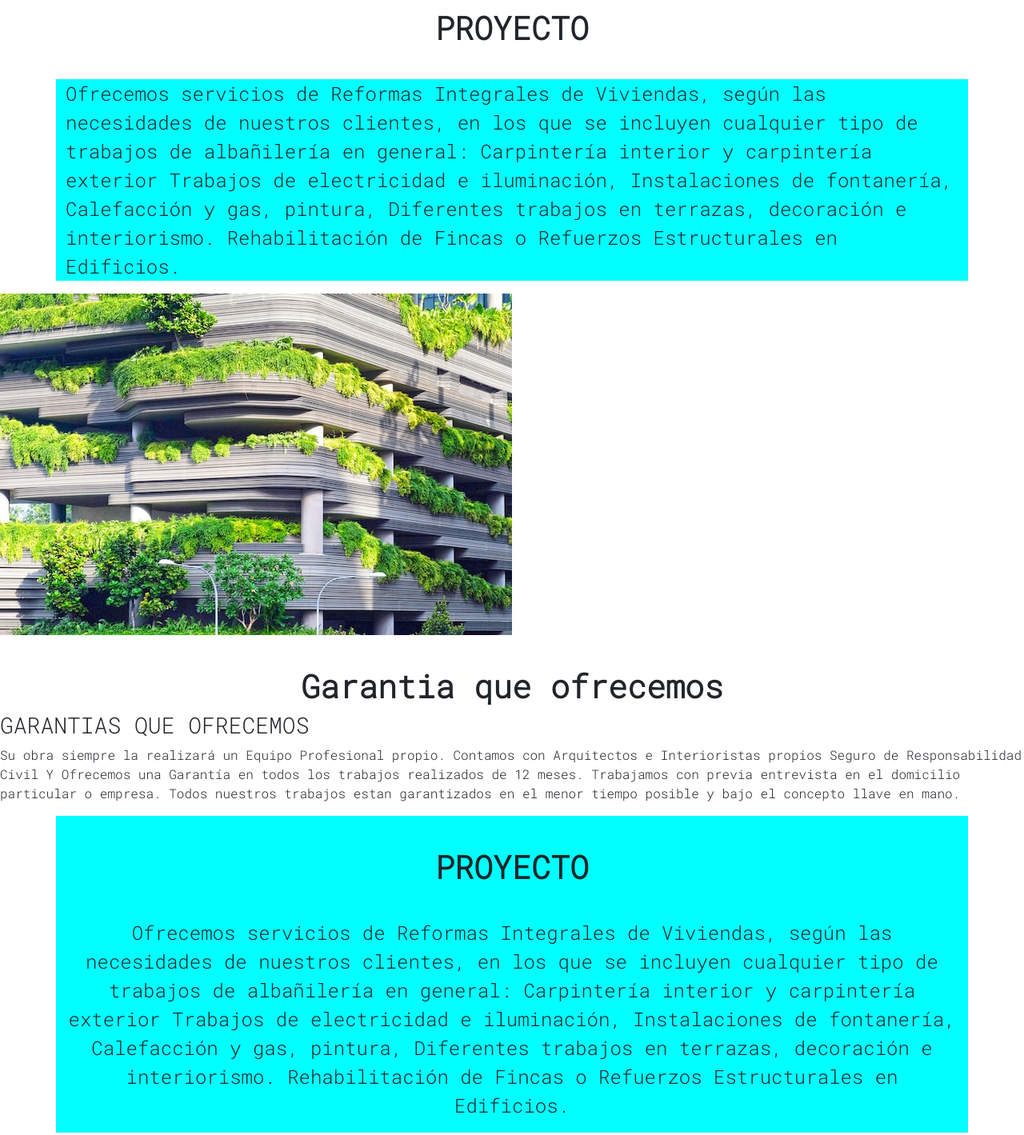
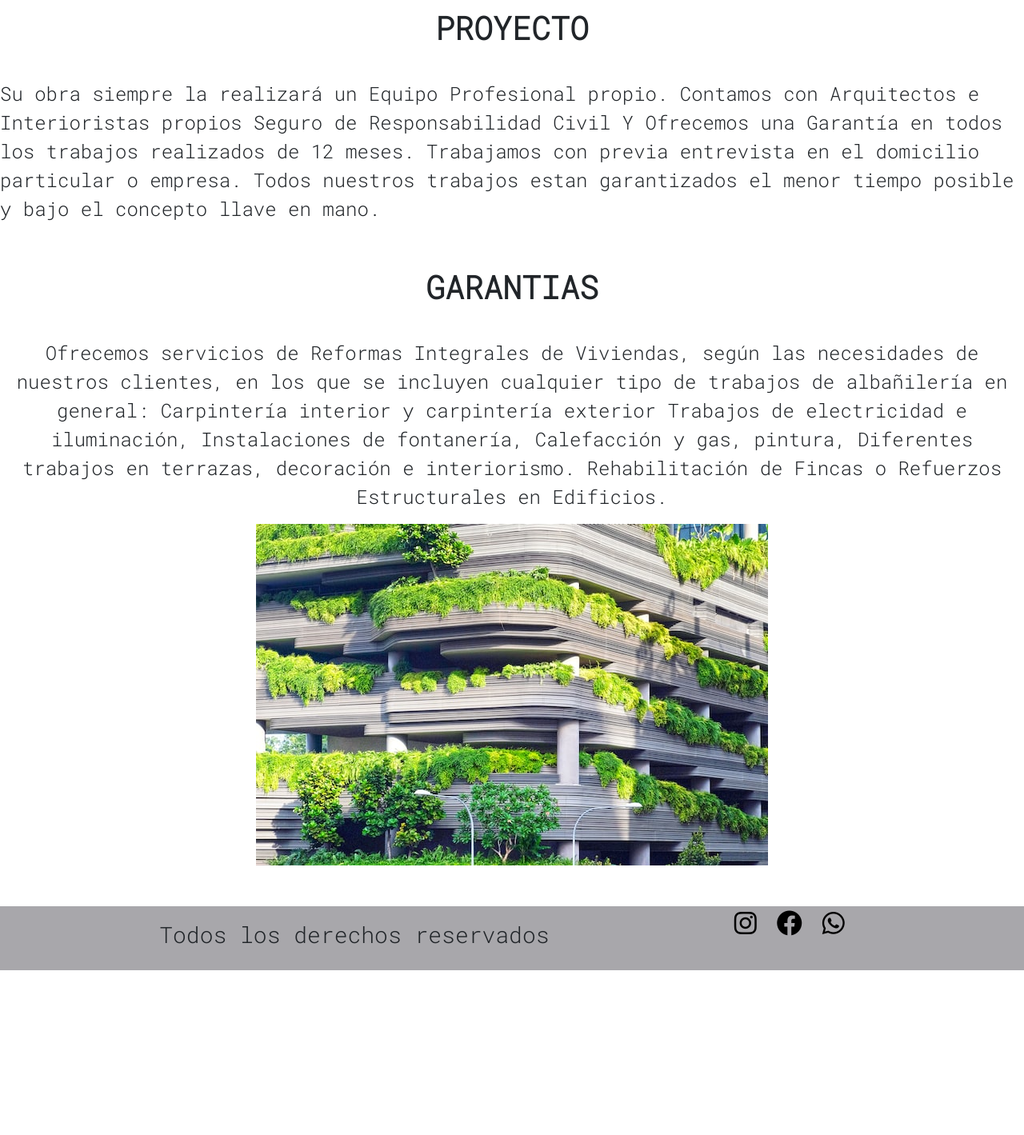
Before and after one commit to Nadiapascual92/Preentrega2-PASCUAL, a website: page pages/Proyecto.html in a window 1280 px wide. Shown: the part 149-1568 px from the top of the page at 80% size. Drawn offline with nearby package versions, Linux system fonts and the light colour scheme; files that its build step writes are made by us from their sources.

Commit message:
grids en pagina proyecto modificada

```diff
--- a/SCSS/misas.scss
+++ b/SCSS/misas.scss
@@ -431,10 +431,6 @@ width: 768px;
 
 
 /*---------------------------------PAGINA PROYECTO CON BOOTSTRAP-------------------------------*/
-.container{
-    background-color: aqua;
-
-}
 .h1proyecto{
     text-align: center;
     font-size:  50px;
--- a/pages/Proyecto.html
+++ b/pages/Proyecto.html
@@ -24,7 +24,7 @@
 </head>
 
 
-<!--Pagina PARA HACER con bootstrap grids-->
+<!--Paginan bootstrap grids-->
 
 <body>
     <header>
@@ -43,45 +43,29 @@
     <main>
         <h1 class="h1proyecto">PROYECTO</h1>
 
-        <div class="container">
+        <div>
             <p class="tamamo" class="text-center">
-            Ofrecemos servicios de Reformas Integrales de Viviendas, según las necesidades de nuestros clientes,
-            en los que se incluyen cualquier tipo de trabajos de albañilería en general: Carpintería interior y
-            carpintería exterior  Trabajos de electricidad e iluminación, Instalaciones de fontanería, Calefacción y gas, pintura, Diferentes trabajos en terrazas, decoración e interiorismo. Rehabilitación de Fincas o Refuerzos Estructurales en Edificios.
+            Su obra siempre la realizará un Equipo Profesional propio. Contamos con Arquitectos e Interioristas propios
+            Seguro de Responsabilidad Civil Y Ofrecemos una Garantía en todos los trabajos realizados de 12 meses.
+            Trabajamos con previa entrevista en el domicilio particular o empresa. Todos nuestros trabajos estan garantizados
+                 el menor tiempo posible y bajo el concepto llave en mano.
             </p>
         </div>
+</main>
 
-    </main>
-        <div>
-            <img src="../img/imagenpequeaniaparapaginaproyecto.jpg" alt="imagenverdedereunion">
-        </div>
+<!----------GRID BOOTSTRAP----------->
 
-    <section>
-
-                <h2 class="h1proyecto">Garantia que ofrecemos</h2>
-                <h3>GARANTIAS QUE OFRECEMOS</h3>
-                <p> Su obra siempre la realizará un Equipo Profesional propio. Contamos con Arquitectos e Interioristas propios
-                     Seguro de Responsabilidad Civil Y Ofrecemos una Garantía en todos los trabajos realizados de 12 meses.
-                    Trabajamos con previa entrevista en el domicilio particular o empresa. Todos nuestros trabajos estan garantizados
-                en el menor tiempo posible y bajo el concepto llave en mano.</p>
-            <div class="container">
-
-
-            </div>
-    </section>
-
-
-
-    <div class="container text-center">
+    <div class="text-center">
         <div class="row">
-          <div class="col">
-            <h1 class="h1proyecto">PROYECTO</h1>
+          <div class="col-xl-12">
+            <h1 class="h1proyecto">GARANTIAS</h1>
             <p class="tamamo" class="text-center">
                 Ofrecemos servicios de Reformas Integrales de Viviendas, según las necesidades de nuestros clientes,
                 en los que se incluyen cualquier tipo de trabajos de albañilería en general: Carpintería interior y
                 carpintería exterior  Trabajos de electricidad e iluminación, Instalaciones de fontanería, Calefacción y gas, pintura, Diferentes trabajos en terrazas, decoración e interiorismo. Rehabilitación de Fincas o Refuerzos Estructurales en Edificios.
                 </p>
-          </div
+                <img src="../img/imagenpequeaniaparapaginaproyecto.jpg">
+          </div>
         </div>
       </div>
 </div>
```
